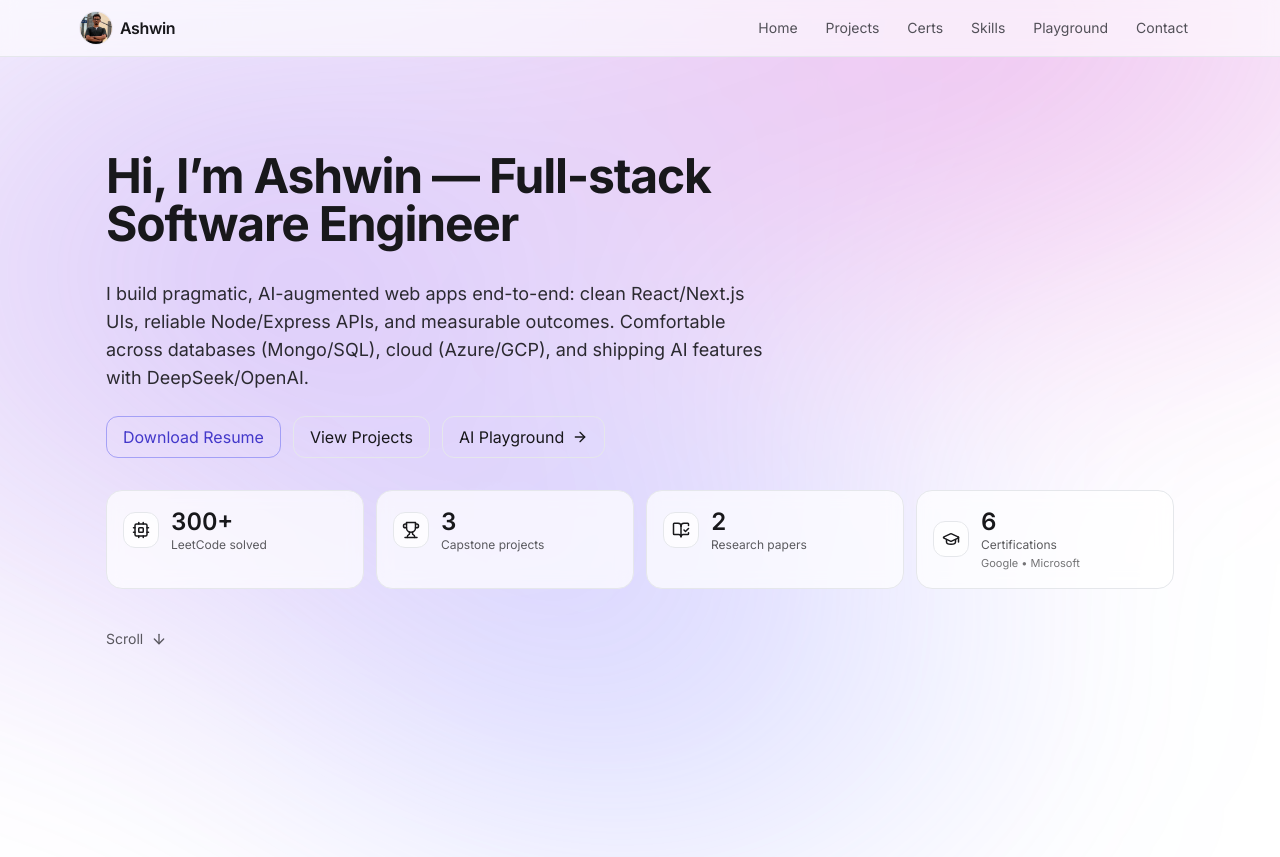
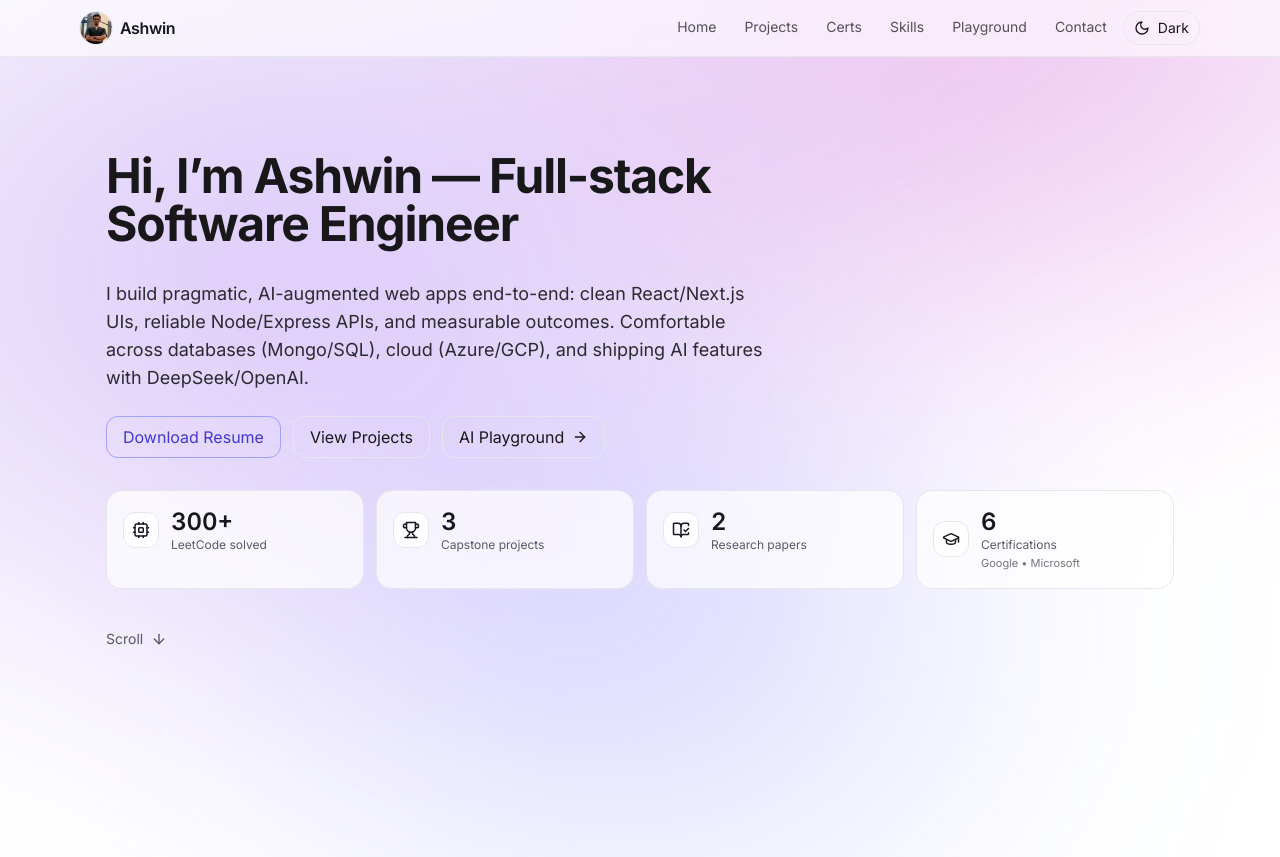
Before and after one commit to Ashking07/Ashwin-portfolio, a Next.js app: page / in a window 1280 px wide. Built offline with nearby package versions, Linux system fonts and the light colour scheme; no server answers.

Commit message:
Added Light/Dark Mode

```diff
--- a/app/layout.tsx
+++ b/app/layout.tsx
@@ -1,28 +1,23 @@
+// app/layout.tsx
 import '@/styles/globals.css'
 import type { Metadata } from 'next'
 import { Inter } from 'next/font/google'
+import { ThemeProvider } from '@/components/ThemeProvider'
 import Navbar from '@/components/Navbar'
-import { ThemeProvider } from '@/components/ThemeProvider'
 
 const inter = Inter({ subsets: ['latin'] })
 
 export const metadata: Metadata = {
   title: 'Ashwin Kapile — Portfolio',
   description: 'Personal portfolio and AI playground',
-  // set your prod URL here so OpenGraph is correct in prod
-  metadataBase: new URL(process.env.NEXT_PUBLIC_SITE_URL || 'https://example.com'),
-  openGraph: { title: 'Ashwin Kapile — Portfolio', type: 'website' },
 }
 
 export default function RootLayout({ children }: { children: React.ReactNode }) {
   return (
     <html lang="en" suppressHydrationWarning>
-      {/* Keep body neutral; dark styles are applied ONLY when "dark"
-         class is on <html> from next-themes */}
-      <body className={`${inter.className} antialiased bg-white text-zinc-900`}>
+      <body className={`${inter.className} bg-white text-zinc-900 transition-colors duration-200 dark:bg-zinc-950 dark:text-zinc-100`}>
         <ThemeProvider>
           <Navbar />
-          {/* keep your page content; remove container here if your pages already set layout */}
           <main className="min-h-screen">{children}</main>
         </ThemeProvider>
       </body>
--- a/components/Navbar.tsx
+++ b/components/Navbar.tsx
@@ -4,6 +4,7 @@ import { useEffect, useState } from 'react'
 import Link from 'next/link'
 import Image from 'next/image'
 import AvatarThumb from './AvatarThumb'
+import ThemeToggle from './ThemeToggle'
 
 const links = [
   { href: '#hero', label: 'Home' },
@@ -53,6 +54,7 @@ export default function Navbar() {
               {l.label}
             </a>
           ))}
+          <ThemeToggle />
         </div>
       </nav>
     </header>
--- a/components/ThemeProvider.tsx
+++ b/components/ThemeProvider.tsx
@@ -1,17 +1,34 @@
+// components/ThemeProvider.tsx
 'use client'
 
 import * as React from 'react'
-import { ThemeProvider as NextThemes } from 'next-themes'
+import { ThemeProvider as NextThemes, useTheme } from 'next-themes'
 
 export function ThemeProvider({ children }: { children: React.ReactNode }) {
   return (
     <NextThemes
-      attribute="class"     // adds/removes "dark" on <html>
-      defaultTheme="light"  // ← force light by default in prod
-      enableSystem={false}  // set to true if you want OS-based instead
-      storageKey="ak-theme" // persistent key
+      attribute="class"       // adds/removes "dark" on <html>
+      defaultTheme="light"    // start in light
+      enableSystem={false}    // ignore OS theme for now
+      storageKey="ak-theme"   // persistent key
     >
+      <MigrateOldKey />
       {children}
     </NextThemes>
   )
 }
+
+/** If an old key exists (e.g., "theme"), copy it once to "ak-theme". */
+function MigrateOldKey() {
+  const { setTheme } = useTheme()
+  React.useEffect(() => {
+    try {
+      const legacy = localStorage.getItem('theme') // some libs use this
+      if (legacy && !localStorage.getItem('ak-theme')) {
+        setTheme(legacy as 'light' | 'dark')
+        localStorage.setItem('ak-theme', legacy)
+      }
+    } catch {}
+  }, [setTheme])
+  return null
+}
--- a/components/ThemeToggle.tsx
+++ b/components/ThemeToggle.tsx
@@ -1,13 +1,25 @@
+// components/ThemeToggle.tsx
 'use client'
+import { useEffect, useState } from 'react'
 import { useTheme } from 'next-themes'
 import { Moon, Sun } from 'lucide-react'
 
 export default function ThemeToggle() {
-const { theme, setTheme } = useTheme()
-const isDark = theme !== 'light'
-return (
-<button aria-label="Toggle theme" className="rounded-xl border p-2" onClick={() => setTheme(isDark ? 'light' : 'dark')}>
-{isDark ? <Sun size={16}/> : <Moon size={16}/>}
-</button>
-)
+  const { theme, setTheme } = useTheme()
+  const [mounted, setMounted] = useState(false)
+  useEffect(() => setMounted(true), [])
+  if (!mounted) return null // avoid hydration flash
+
+  const isDark = theme === 'dark'
+  return (
+    <button
+      aria-label="Toggle theme"
+      onClick={() => setTheme(isDark ? 'light' : 'dark')}
+      className="inline-flex items-center gap-2 rounded-full border px-2.5 py-1.5
+                 hover:bg-black/5 dark:hover:bg-white/10 transition"
+    >
+      {isDark ? <Sun size={16}/> : <Moon size={16}/>}
+      <span className="text-sm">{isDark ? 'Light' : 'Dark'}</span>
+    </button>
+  )
 }
```
